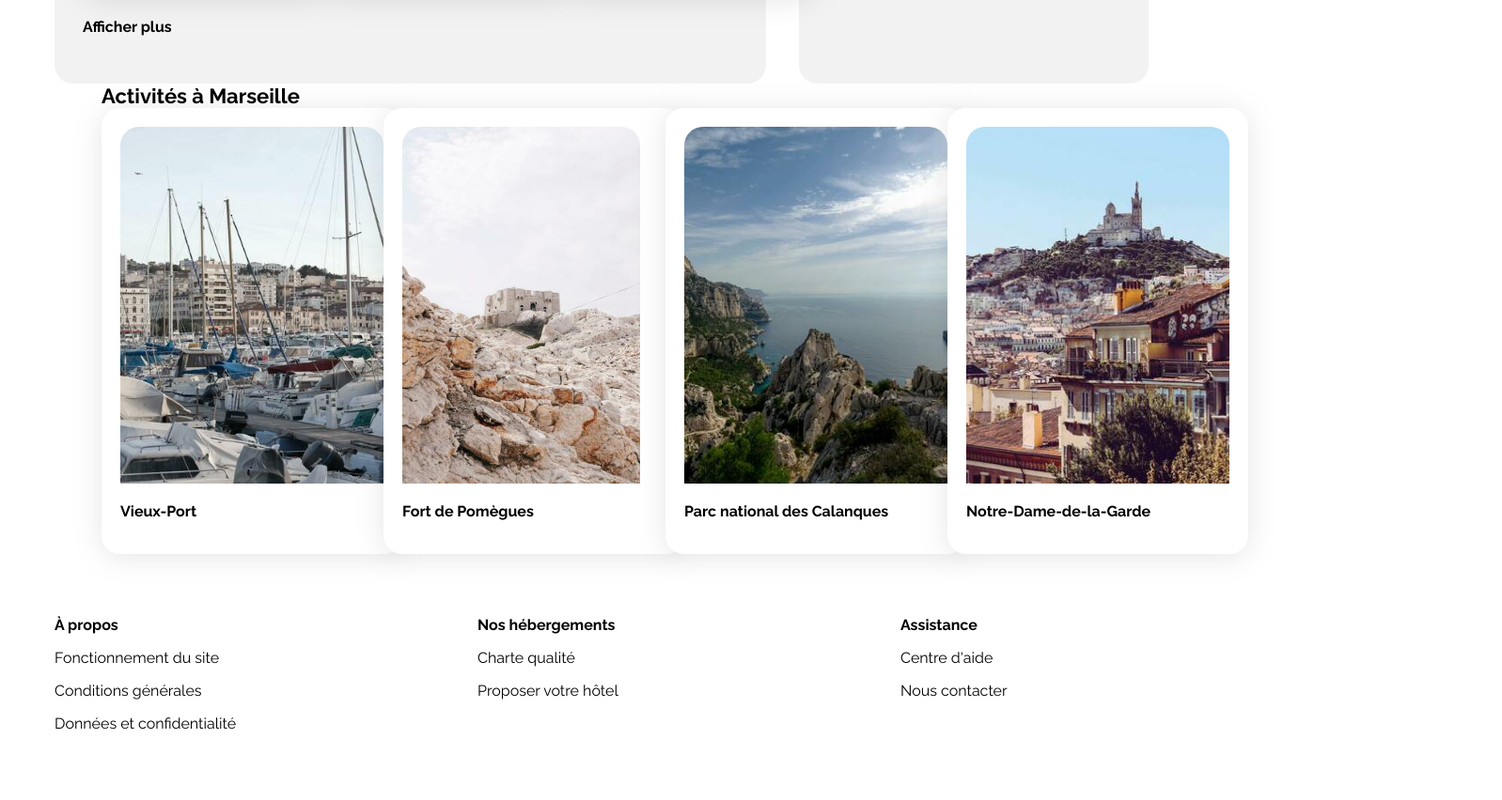
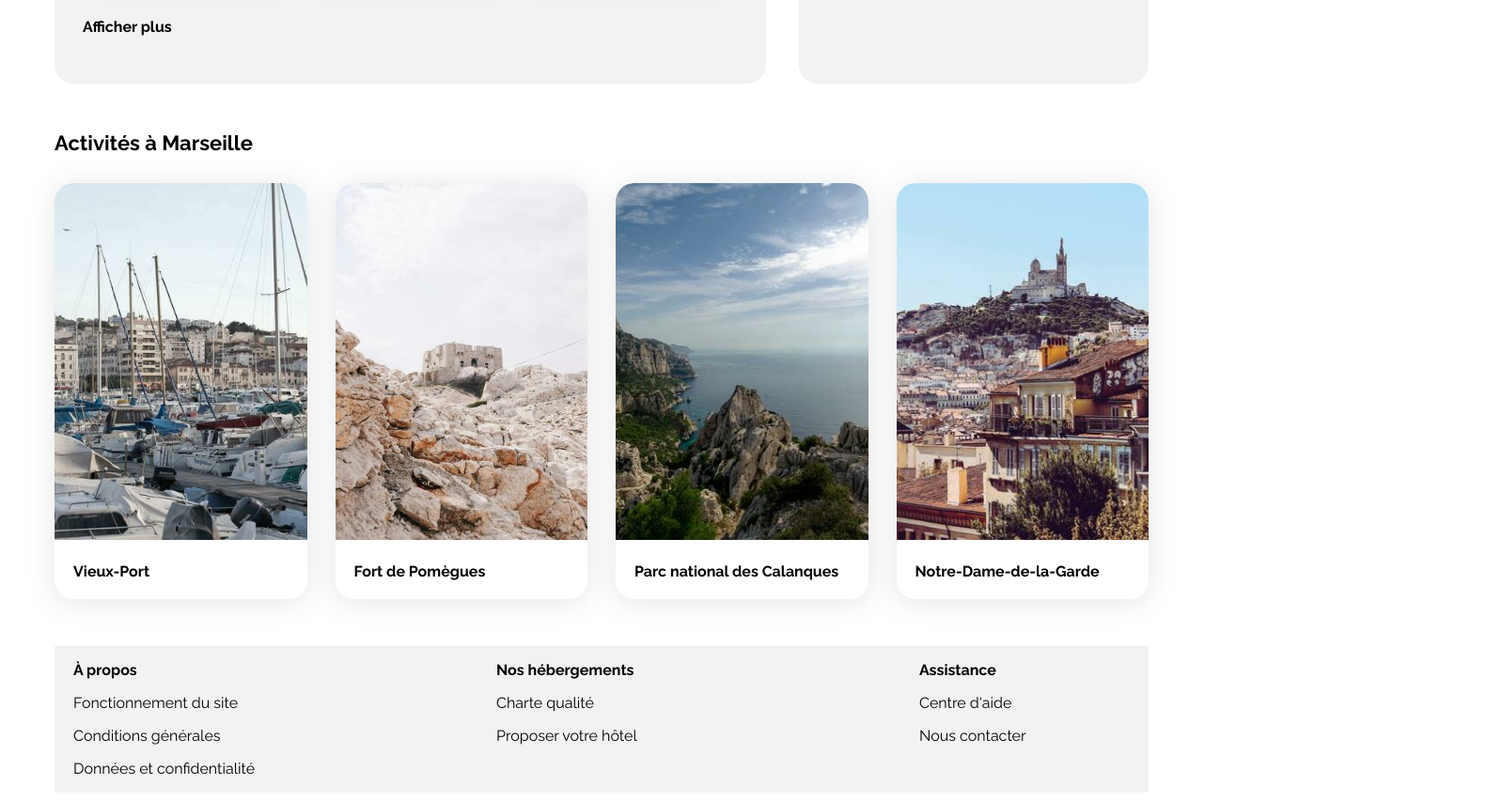
Before and after one commit to theoj8/MAIN-Theo-J, a plain HTML site: page site BOOKI/index.html in a window 1280 px wide. Shown: the part 1160-2012 px from the top of the page at 94% size, 1598 px wide, since content can reach past the window. Before the commit the page ends 1964 px from the top, so only its background shows below. Drawn offline with Linux system fonts and the light colour scheme.

Commit message:
réparation version pc

```diff
--- a/site BOOKI/css/style.css
+++ b/site BOOKI/css/style.css
@@ -65,6 +65,7 @@ header{
 }
 
 .logo{
+    padding-top: 20px;
     width: 20%;
 }
 
@@ -118,7 +119,7 @@ header{
     border-top-right-radius: 15px;
     border-bottom-right-radius: 15px;
     padding: 15px 16px 15px 16px;
-    border-color: #0065FC;
+    border-color: none;
 }
 
 .btn-rechercher .icon-btn{
@@ -132,11 +133,13 @@ header{
 
 form{
     border: 1px solid #F2F2F2;
+    border-radius: 20px;
 }
 
 .rechercher{
     display: flex;
     align-items: center;
+    padding-top: 20px;
 }
 
 .form-rechercher{
@@ -151,7 +154,7 @@ input::placeholder{
 }
 
 .fa-location-dot{
-    display: flex;
+    display: flex !important;
     justify-content: center;
     align-items: center;
     width: 50px;
@@ -168,7 +171,9 @@ input::placeholder{
 
 .info{
     display: flex;
-    margin: 50px 0px 50px 0px;
+    align-items: center;
+    gap: 10px;
+    margin: 50px 0px;
 }
 
 .p-info{
@@ -176,10 +181,9 @@ input::placeholder{
 }
 
 .fa-info{
-    display: flex;
+    display: flex !important;
     justify-content: center;
     align-items: center;
-    align-self: center;
     width: 24px;
     height: 24px;
     border: 1px solid #f2f2f2;
@@ -208,11 +212,11 @@ input::placeholder{
 
 .card-hebergements{
     display: grid;
-    grid-template-columns: 260px 260px 260px;
+    grid-template-columns: repeat(3, 1fr);
 }
 
 .card-hebergements .card{
-    padding: 20px;
+    margin: 20px;
 }
 
 .card-hebergements img{
@@ -220,7 +224,6 @@ input::placeholder{
     height: 124px;
     border-top-left-radius: 20px;
     border-top-right-radius: 20px;
-    margin-top: 30px;
 }
 
 /****** Populaires ***********/
@@ -271,34 +274,50 @@ input::placeholder{
 /****** Activités ***********/
 
 .activites{
-    padding: 0 50px;
-    width: 1440px;
+    padding: 50px 0px;
+}
+
+.activites .section-title{
+    padding-bottom: 30px;
 }
 
 .card-activites{
     display: grid;
-    grid-template-columns: 300px 300px 300px 300px;
+    grid-template-columns: repeat(4, 1fr);
+    gap: 30px;
 }
 
 .card-activites .card{
-    padding: 20px;
-    width: 320px;
-    box-sizing: border-box;
+    margin: 0px;
+    padding: 0px;
+    width: 100%;
+    border-radius: 20px;
+    overflow: hidden;
+    background-color: white;
 }
 
 .card-activites .card img{
-    max-width: 100%;
+    width: 100%;
     height: 380px;
-    border-top-left-radius: 20px;
-    border-top-right-radius: 20px;
+}
+
+.card-activites .card-title{
+    padding: 20px;
+    margin: 0;
+    font-size: 16px;
+    font-weight: 700;
 }
 
 /****** Footer ***********/
 
+footer{
+    background-color: #F2F2F2;
+}
+
 .footer-container{
     display: grid;
     grid-template-columns: 450px 450px 450px;
-    padding-top: 50px;
+    margin-left: 20px;
 }
 
 
@@ -343,6 +362,7 @@ input::placeholder{
     }
 
     .activites {
+        max-width: 1024px;
         width: 100%;
         padding: 0;
     }
```
Also changed, not shown: site BOOKI/index.html (+1 -1 lines).
